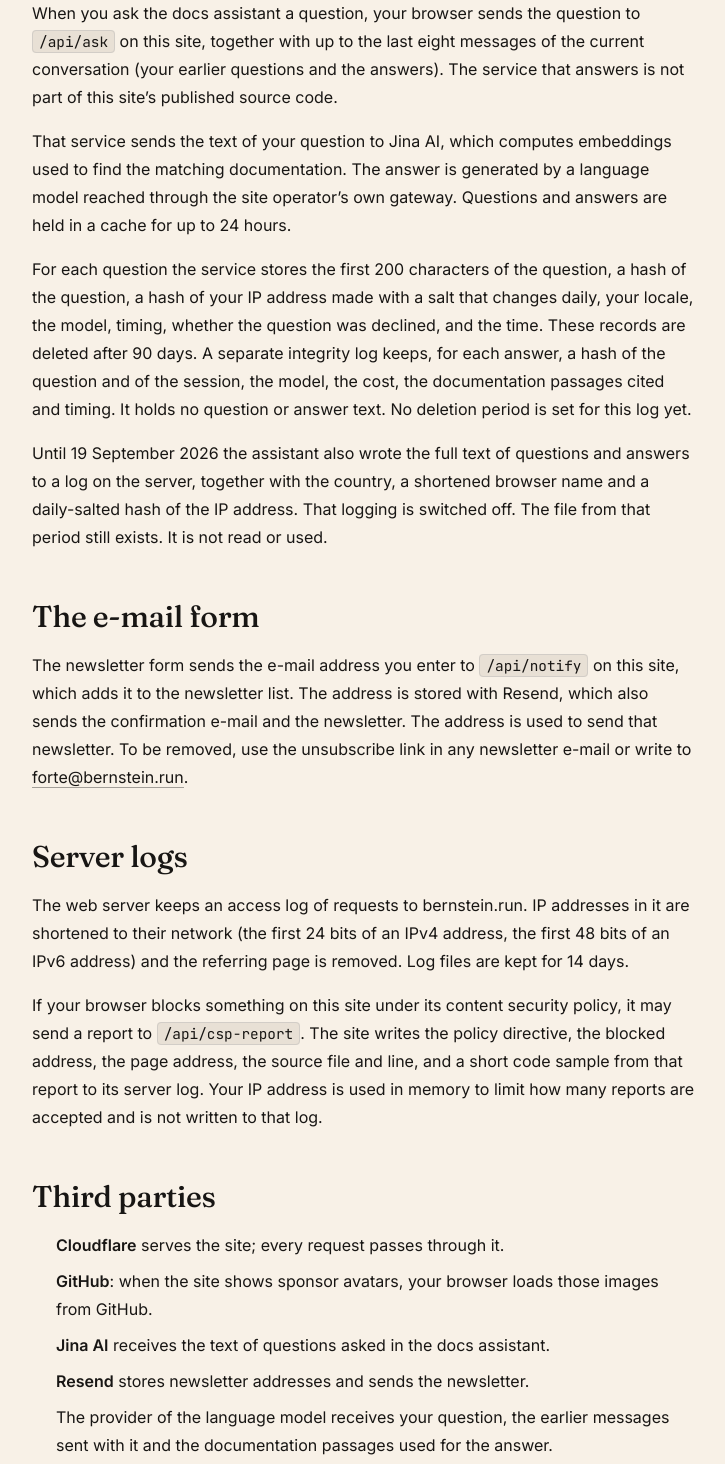
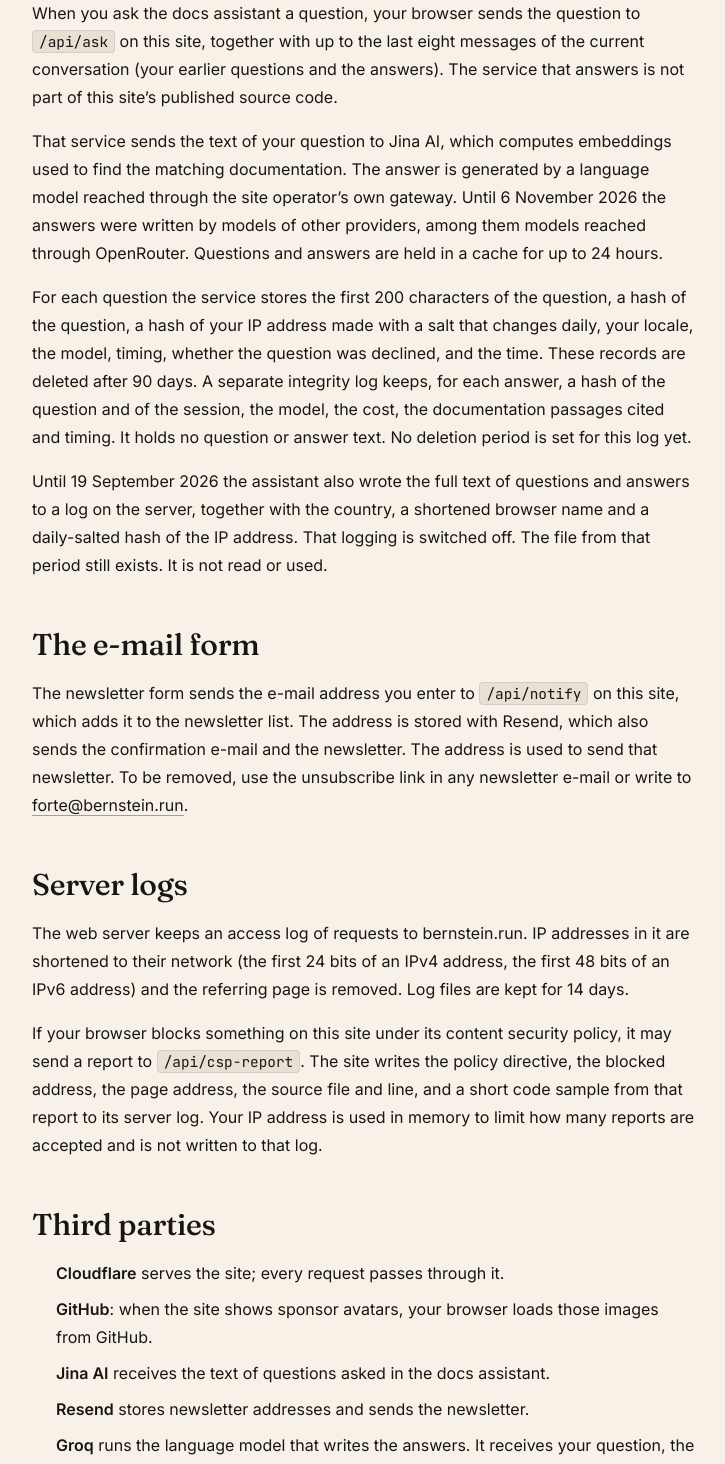
Before and after one commit to sipyourdrink-ltd/bernstein-landing, a Next.js app: page /privacy in a window 1280 px wide. Shown: the part 1940-3404 px from the top of the page, without its empty margins (132-857 px from the left). Built offline with nearby package versions, Linux system fonts and the light colour scheme; no server answers.

Commit message:
docs(privacy): name Groq as the model provider; add the time before 6 November 2026

```diff
--- a/app/privacy/page.tsx
+++ b/app/privacy/page.tsx
@@ -134,7 +134,9 @@ export default function PrivacyPage() {
               That service sends the text of your question to Jina AI, which
               computes embeddings used to find the matching documentation.
               The answer is generated by a language model reached through the
-              site operator&rsquo;s own gateway. Questions and answers are held
+              site operator&rsquo;s own gateway. Until 6 November 2026 the
+              answers were written by models of other providers, among them
+              models reached through OpenRouter. Questions and answers are held
               in a cache for up to 24 hours.
             </p>
             <p>
@@ -205,9 +207,9 @@ export default function PrivacyPage() {
                 the newsletter.
               </li>
               <li>
-                The provider of the language model receives your question, the
-                earlier messages sent with it and the documentation passages
-                used for the answer.
+                <strong>Groq</strong> runs the language model that writes the
+                answers. It receives your question, the earlier messages sent
+                with it and the documentation passages used for the answer.
               </li>
             </ul>
 
```
